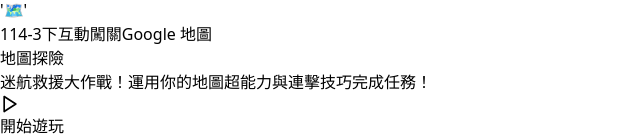
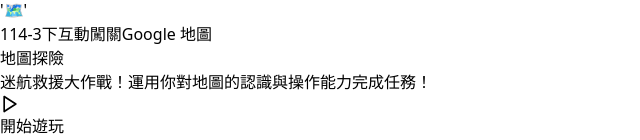
Before and after one commit to always77798-dot/computer-class-games, a React (Vite) app: page / in a window 1280 px wide. Shown: the part 806-946 px from the top of the page, without its empty margins (0-640 px from the left). Built offline with nearby package versions, Linux system fonts and the light colour scheme.

Commit message:
Update App.jsx

```diff
--- a/src/App.jsx
+++ b/src/App.jsx
@@ -36,7 +36,7 @@
   {
     id: 'map-rescue',
     title: '地圖探險',
-    description: '迷航救援大作戰！運用你的地圖超能力與連擊技巧完成任務！',
+    description: '迷航救援大作戰！運用你對地圖的認識與操作能力完成任務！',
     icon: <span className="text-4xl leading-none">'🗺️'</span>,
     color: 'bg-blue-100 border-blue-400 text-blue-800',
     tags: ['114-3下', '互動闖關', 'Google 地圖'],
```
